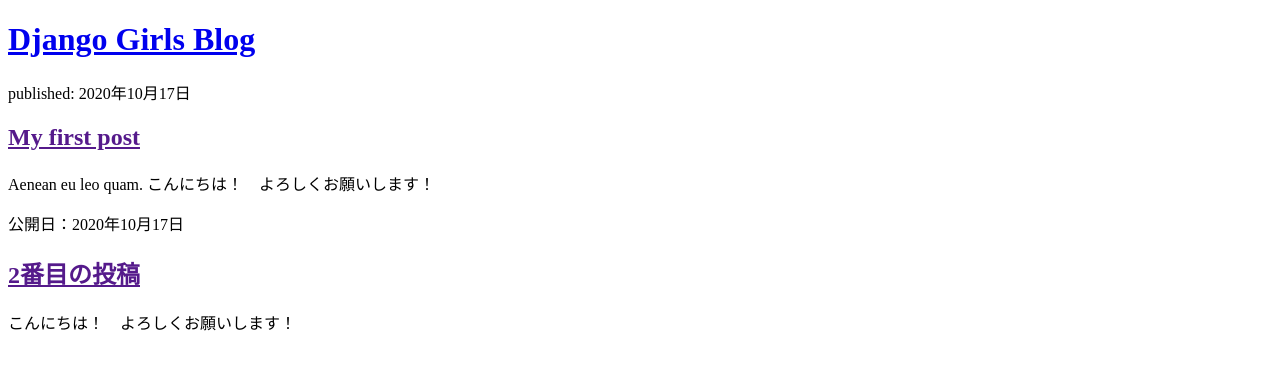
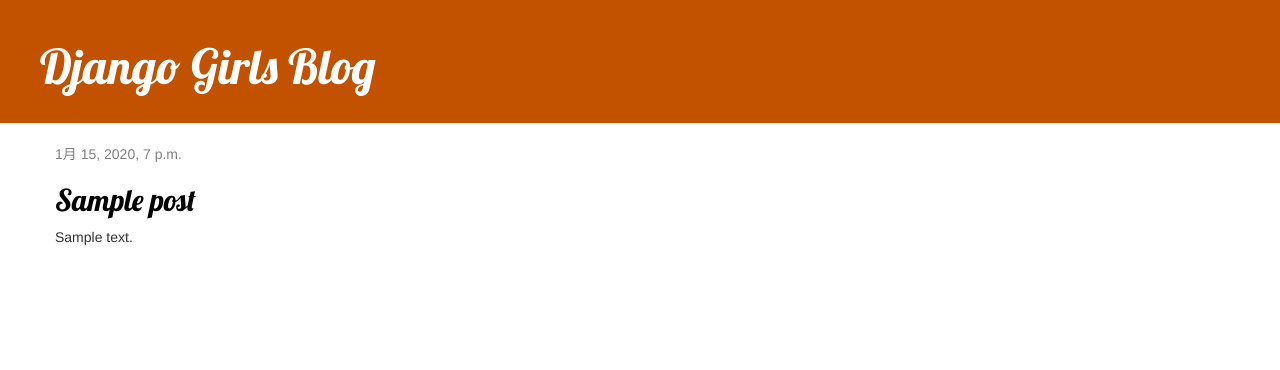
Before and after one commit to YougetMoria/my-first-blog, a Django app: page / in a window 1280 px wide. Shown: the top 370 px of the page. Run offline with Django 3.2, Linux system fonts and the light colour scheme; tables that the repository leaves empty hold one stand-in row (values such as "Sample post"); some libraries are stand-ins or nearby versions.

Commit message:
Added view and template for detailed blog post as well as Css for the site

```diff
--- /dev/null
+++ b/blog/static/css/blog.css
@@ -0,0 +1,51 @@
+h1 a, h2 a {
+    color: #C25100;
+    font-family: Lobster;
+}
+
+.page-header {
+    background-color: #C25100;
+    margin-top: 0;
+    padding: 20px 20px 20px 40px;
+}
+
+.page-header h1, .page-header h1 a, .page-header h1 a:visited, .page-header h1 a:active {
+    color: #ffffff;
+    font-size: 36pt;
+    text-decoration: none;
+}
+
+.content {
+    margin-left: 40px;
+}
+
+h1, h2, h3, h4 {
+    font-family: 'Lobster', cursive;
+}
+
+.date {
+    color: #828282;
+}
+
+.save {
+    float: right;
+}
+
+.post-form textarea, .post-form input {
+    width: 100%;
+}
+
+.top-menu, .top-menu:hover, .top-menu:visited {
+    color: #ffffff;
+    float: right;
+    font-size: 26pt;
+    margin-right: 20px;
+}
+
+.post {
+    margin-bottom: 70px;
+}
+
+.post h2 a, .post h2 a:visited {
+    color: #000000;
+}
--- /dev/null
+++ b/blog/templates/blog/base.html
@@ -0,0 +1,24 @@
+{% load static %}
+<html>
+    <head>
+        <title>Django Girls blog</title>
+        <link rel="stylesheet" href="//maxcdn.bootstrapcdn.com/bootstrap/3.2.0/css/bootstrap.min.css">
+        <link rel="stylesheet" href="//maxcdn.bootstrapcdn.com/bootstrap/3.2.0/css/bootstrap-theme.min.css">
+        <link href="//fonts.googleapis.com/css?family=Lobster&subset=latin,latin-ext" rel="stylesheet" type="text/css">
+        <link rel="stylesheet" href="{% static 'css/blog.css' %}">
+    </head>
+
+    <body>
+       <div class="page-header">
+           <h1><a href="/">Django Girls Blog</a></h1>
+       </div>
+       <div class="content container">
+           <div class="row">
+               <div class="col-md-8">
+                   {% block content %}
+                   {% endblock %}
+               </div>
+           </div>
+       </div>
+    </body>
+</html>
--- a/blog/templates/blog/post_list.html
+++ b/blog/templates/blog/post_list.html
@@ -1,25 +1,13 @@
-<!DOCTYPE HTML>
-<html>
-    <head>
-        <title>Django Girls blog</title>
-    </head>
+{% extends 'blog/base.html' %}
 
-    <body>
-        <div>
-            <h1><a href="/">Django Girls Blog</a></h1>
+{% block content %}
+    {% for post in posts %}
+        <div class="post">
+            <div class="date">
+                {{ post.published_date }}
+            </div>
+            <h2><a href="{% url 'post_detail' pk=post.pk %}">{{ post.title }}</a></h2>
+            <p>{{ post.text|linebreaksbr }}</p>
         </div>
-
-        <div>
-            <p>published: 2020年10月17日</p>
-            <h2><a href="">My first post</a></h2>
-            <p>Aenean eu leo quam. こんにちは！　よろしくお願いします！</p>
-        </div>
-
-        <div>
-            <p>公開日：2020年10月17日</p>
-            <h2><a href="">2番目の投稿</a></h2>
-            <p>こんにちは！　よろしくお願いします！</p>
-        </div>
-    </body>
-
-</html>
+    {% endfor %}
+{% endblock %}
--- a/blog/urls.py
+++ b/blog/urls.py
@@ -3,4 +3,5 @@
 
 urlpatterns = [
     path('', views.post_list, name='post_list'),
+    path('post/<int:pk>/', views.post_detail, name='post_detail'),
 ]
--- a/blog/views.py
+++ b/blog/views.py
@@ -1,5 +1,11 @@
-from django.shortcuts import render
-
+from django.shortcuts import render, get_object_or_404
+from .models import Post
+from django.utils import timezone
 # Create your views here.
 def post_list(request):
-    return render(request, 'blog/post_list.html', {})
+    posts = Post.objects.order_by('published_date')
+    return render(request, 'blog/post_list.html', {'posts':posts})
+
+def post_detail(request, pk):
+    post = get_object_or_404(Post, pk=pk)
+    return render(request, 'blog/post_detail.html', {'post':post})
```
Also changed, not shown: blog/templates/blog/post_detail.html (added, +13 -0 lines).
